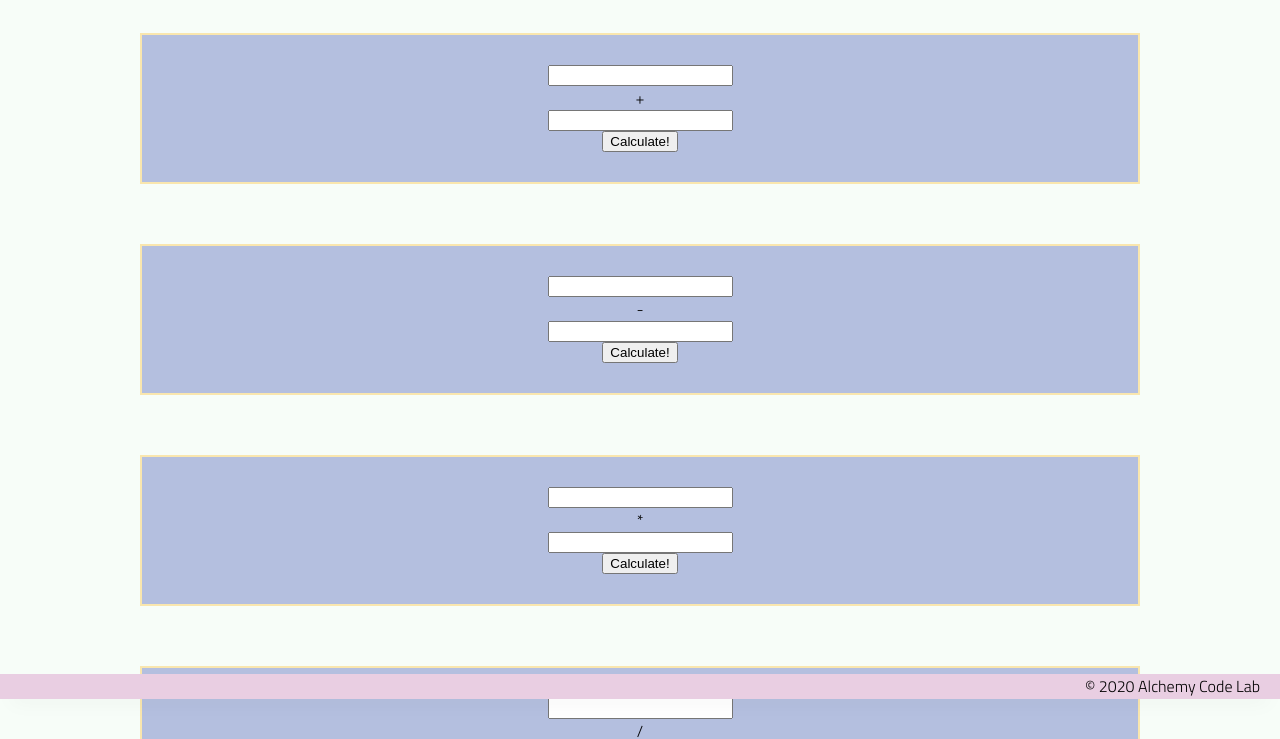
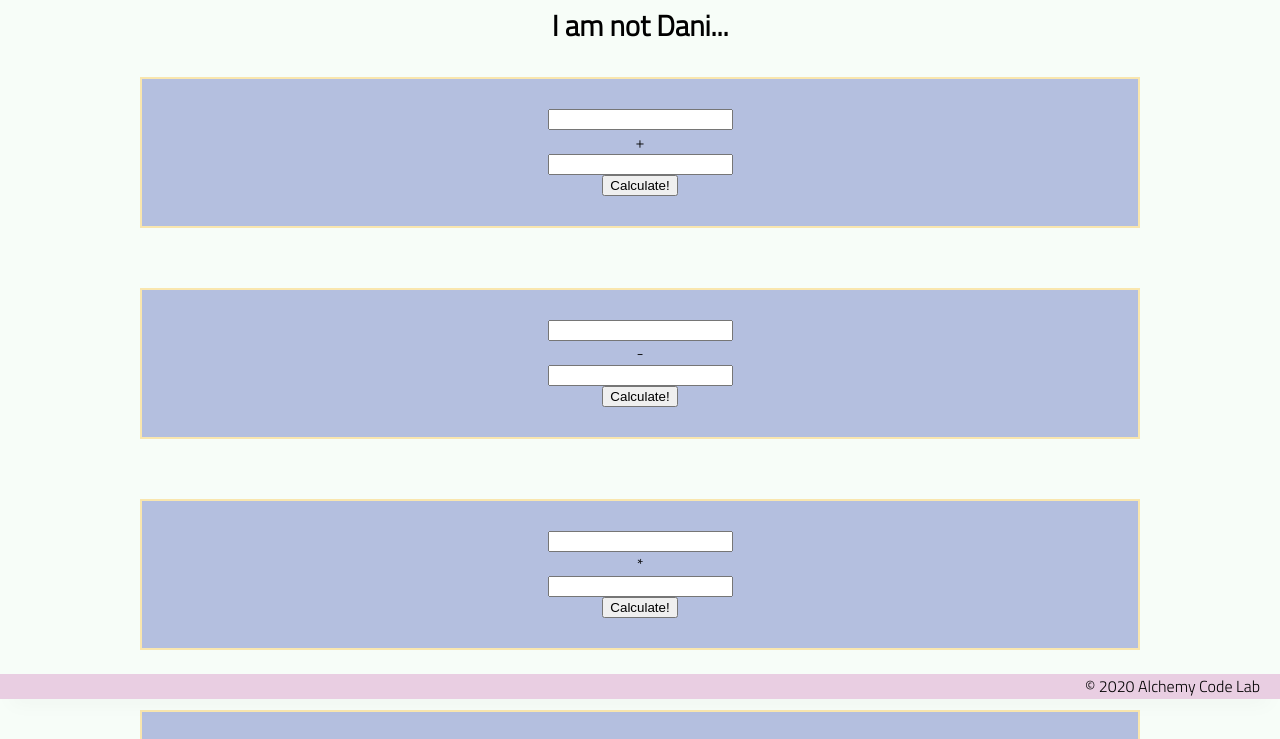
Before and after one commit to dpcairns/november-calculator-2020, a plain HTML site: page index.html in a window 1280 px wide. Shown: the part 101-840 px from the top of the page. Drawn offline with Linux system fonts and the light colour scheme.

Commit message:
Add a line

```diff
--- a/index.html
+++ b/index.html
@@ -20,6 +20,7 @@
     </header>
     <main>
         <h1>Hi! I am Dani!!!</h1>
+        <h2>I am not Dani...</h2>
         <section class="main-section">
             <input id="add-input-1" type="number"/>
             +
```
